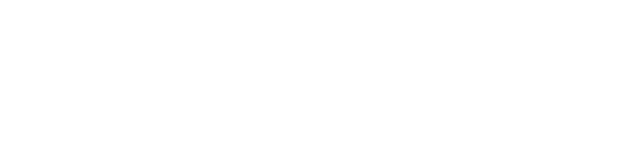
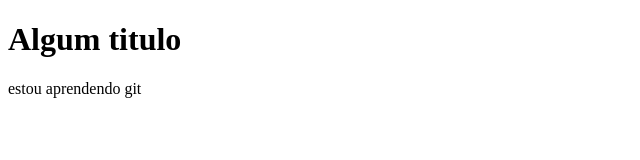
Before and after one commit to Andrey-prog-wq/tutorial_git, a plain HTML site: page index.html in a window 1280 px wide. Shown: the whole page, without its empty margins (0-640 px from the left). Drawn offline with Linux system fonts and the light colour scheme.

Commit message:
criei titulo e paragrafo

```diff
--- a/index.html
+++ b/index.html
@@ -6,6 +6,7 @@
     <title>tutorial do GIT</title>
 </head>
 <body>
-
+    <h1>Algum titulo</h1>
+    <p>estou aprendendo git</p>
 </body>
 </html>
```
